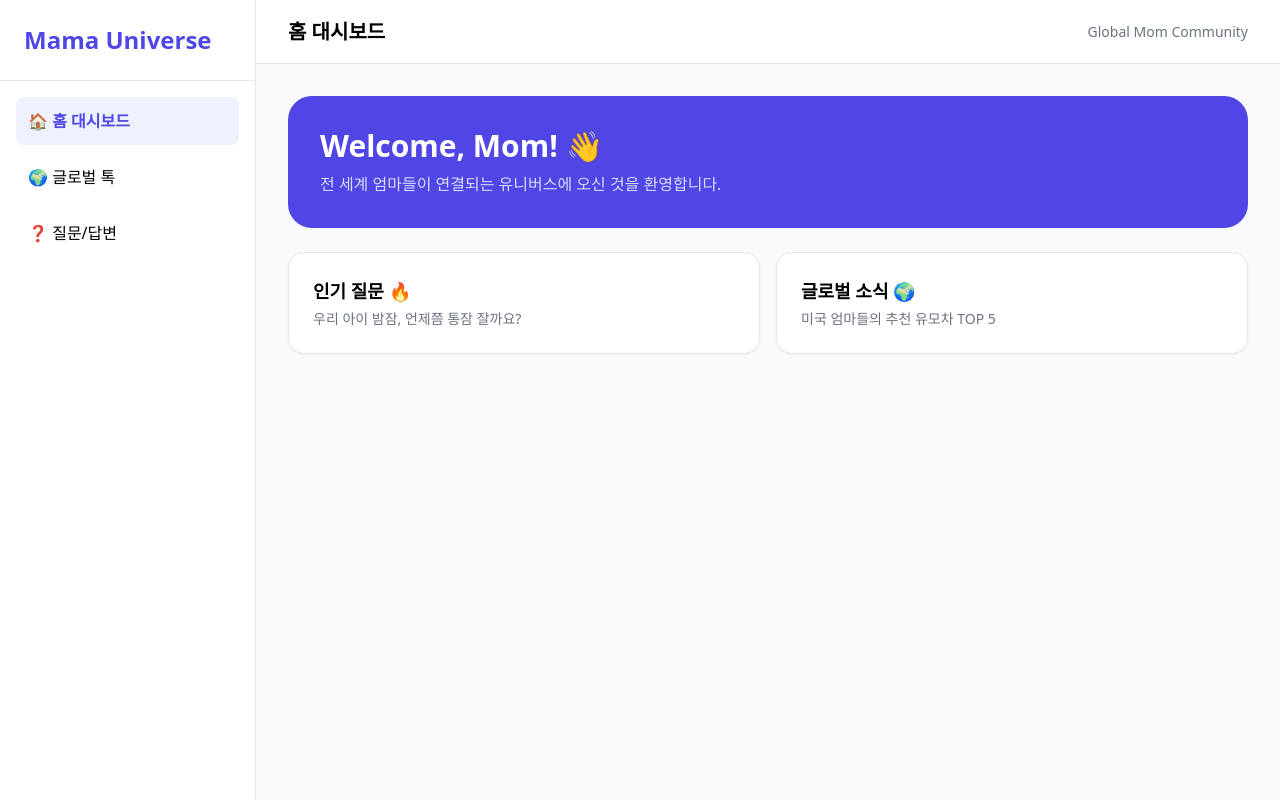
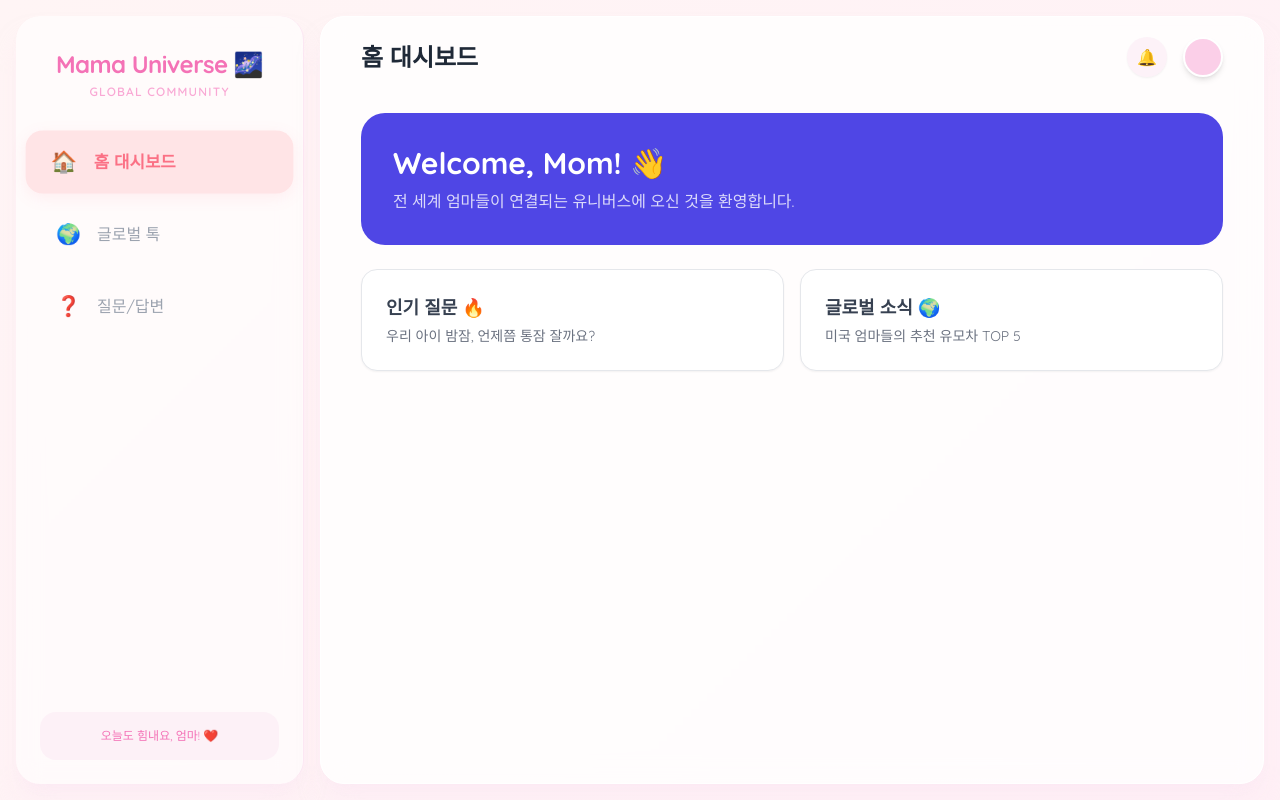
Before and after one commit to alldayarchive/mamauniverse, a plain HTML site: page index.html in a window 1280 px wide. Drawn offline with nearby package versions, Linux system fonts and the light colour scheme.

Commit message:
Update index.html

```diff
--- a/index.html
+++ b/index.html
@@ -4,41 +4,71 @@
     <meta charset="UTF-8">
     <meta name="viewport" content="width=device-width, initial-scale=1.0">
     <title>Mama Universe 🌌</title>
+    <!-- 구글 폰트: 포근한 느낌의 Quicksand -->
+    <link href="https://fonts.googleapis.com/css2?family=Quicksand:wght@400;600;700&display=swap" rel="stylesheet">
     <script src="https://cdn.tailwindcss.com"></script>
-    <script src="https://unpkg.com/vue@3/dist/vue.global.js"></script> <!-- 관리가 쉬운 Vue.js 사용 -->
+    <script src="https://unpkg.com/vue@3/dist/vue.global.js"></script>
+    <style>
+        body { font-family: 'Quicksand', sans-serif; }
+        .pastel-gradient {
+            background: linear-gradient(135deg, #fff5f5 0%, #fff0f6 100%);
+        }
+        .sidebar-active {
+            background-color: #ffe4e6; /* 연한 핑크 */
+            color: #fb7185; /* 진한 핑크 */
+            box-shadow: 0 4px 15px rgba(251, 113, 133, 0.1);
+        }
+    </style>
 </head>
-<body class="bg-gray-50">
-    <div id="app" class="flex h-screen">
-        <!-- 왼쪽 사이드바 (카테고리 조절기) -->
-        <aside class="w-64 bg-white border-r flex flex-col">
-            <div class="p-6 border-b">
-                <h1 class="text-2xl font-bold text-indigo-600">Mama Universe</h1>
+<body class="pastel-gradient text-gray-700">
+    <div id="app" class="flex h-screen overflow-hidden">
+
+        <!-- 왼쪽 사이드바 (포근한 핑크톤) -->
+        <aside class="w-72 bg-white/60 backdrop-blur-md border-r border-pink-100 flex flex-col m-4 rounded-3xl shadow-xl shadow-pink-100/50">
+            <div class="p-8 text-center">
+                <h1 class="text-2xl font-bold text-pink-400 tracking-tight">Mama Universe 🌌</h1>
+                <p class="text-xs text-pink-300 mt-1 uppercase tracking-widest font-semibold">Global Community</p>
             </div>
-            <nav class="flex-1 p-4 space-y-2">
-                <!-- 카테고리가 추가되면 여기서 자동으로 늘어남 -->
+
+            <nav class="flex-1 px-4 space-y-3">
                 <button v-for="menu in categories" :key="menu.id"
                     @click="currentTab = menu.id"
-                    :class="['w-full text-left p-3 rounded-lg transition', currentTab === menu.id ? 'bg-indigo-50 text-indigo-600 font-bold' : 'hover:bg-gray-100']">
-                    {{ menu.icon }} {{ menu.name }}
+                    :class="['w-full flex items-center space-x-4 px-6 py-4 rounded-2xl transition-all duration-300', currentTab === menu.id ? 'sidebar-active font-bold scale-105' : 'text-gray-400 hover:bg-pink-50 hover:text-pink-400']">
+                    <span class="text-xl">{{ menu.icon }}</span>
+                    <span class="text-md">{{ menu.name }}</span>
                 </button>
             </nav>
+
+            <div class="p-6">
+                <div class="bg-pink-100/50 p-4 rounded-2xl text-center">
+                    <p class="text-xs text-pink-400 font-medium">오늘도 힘내요, 엄마! ❤️</p>
+                </div>
+            </div>
         </aside>
 
         <!-- 메인 콘텐츠 영역 -->
-        <main class="flex-1 flex flex-col overflow-hidden">
-            <header class="h-16 bg-white border-b flex items-center px-8 justify-between">
-                <h2 class="text-xl font-semibold">{{ currentCategory.name }}</h2>
-                <div class="text-sm text-gray-500">Global Mom Community</div>
+        <main class="flex-1 flex flex-col m-4 ml-0 overflow-hidden bg-white/80 backdrop-blur-md rounded-3xl shadow-xl shadow-pink-100/50 border border-white">
+            <!-- 상단 바 -->
+            <header class="h-20 flex items-center px-10 justify-between">
+                <div>
+                    <h2 class="text-2xl font-bold text-gray-800">{{ currentCategory.name }}</h2>
+                    <p class="text-sm text-pink-300">{{ currentCategory.description }}</p>
+                </div>
+                <div class="flex items-center space-x-4">
+                    <button class="w-10 h-10 bg-pink-50 rounded-full flex items-center justify-center text-pink-400 shadow-sm">🔔</button>
+                    <div class="w-10 h-10 bg-pink-200 rounded-full border-2 border-white shadow-md"></div>
+                </div>
             </header>
 
-            <section class="flex-1 overflow-y-auto p-8">
-                <!-- 독립된 모듈이 나타나는 곳 -->
-                <component :is="currentCategory.component"></component>
+            <!-- 독립 모듈이 로드되는 영역 -->
+            <section class="flex-1 overflow-y-auto p-10 pt-4">
+                <transition name="fade" mode="out-in">
+                    <component :is="currentCategory.component" :key="currentTab"></component>
+                </transition>
             </section>
         </main>
     </div>
 
-    <!-- 여기서부터 각 카테고리 파일(모듈)들을 정의합니다 -->
     <script src="./categories.js"></script>
     <script>
         const { createApp, defineAsyncComponent } = Vue;
@@ -47,7 +77,7 @@
             data() {
                 return {
                     currentTab: 'home',
-                    categories: MAMA_CONFIG // categories.js에서 가져옴
+                    categories: MAMA_CONFIG
                 }
             },
             computed: {
@@ -57,12 +87,18 @@
             }
         });
 
-        // 카테고리 등록
+        // 깃허브에서 파일만 추가하면 자동으로 컴포넌트 등록
         MAMA_CONFIG.forEach(cat => {
             app.component(cat.component, defineAsyncComponent(() => import(`./modules/${cat.id}.js`)));
         });
 
         app.mount('#app');
     </script>
+
+    <style>
+        /* 부드러운 전환 효과 */
+        .fade-enter-active, .fade-leave-active { transition: opacity 0.3s ease; }
+        .fade-enter-from, .fade-leave-to { opacity: 0; }
+    </style>
 </body>
 </html>
```
